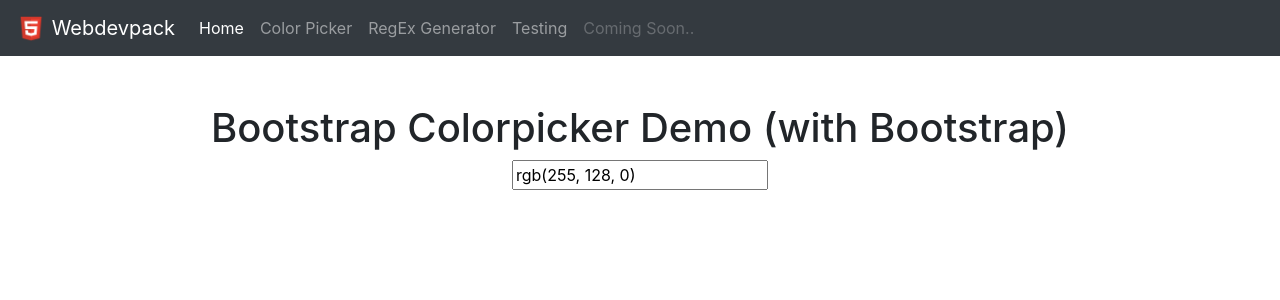
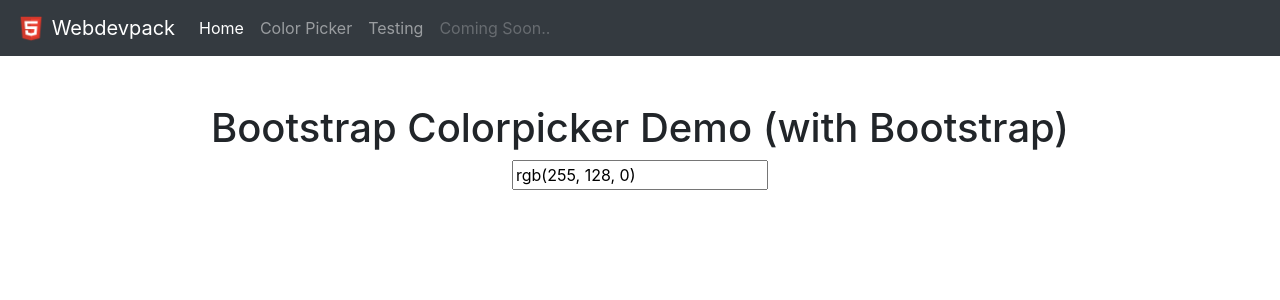
Before and after one commit to AHMAD-879/Webdevpack, a Flask app: page /color-picker in a window 1280 px wide. Shown: the top 300 px of the page. Run offline with Flask 2, Linux system fonts and the light colour scheme; some libraries are stand-ins or nearby versions.

Commit message:
Temporarily removed RegEx feature, and added ideas

```diff
--- a/templates/layout.html
+++ b/templates/layout.html
@@ -38,7 +38,6 @@
             <div class="navbar-nav">
               <a class="nav-link active" href="/">Home <span class="sr-only">(current)</span></a>
               <a class="nav-link" href="/color-picker">Color Picker</a>
-              <a class="nav-link" href="/regex-generator">RegEx Generator</a>
               <a class="nav-link" href="/testing">Testing</a>
               <a class="nav-link disabled" href="/" tabindex="-1" aria-disabled="true">Coming Soon..</a>
             </div>
```
Also changed, not shown: templates/regex-generator.html (+6 -2 lines).
